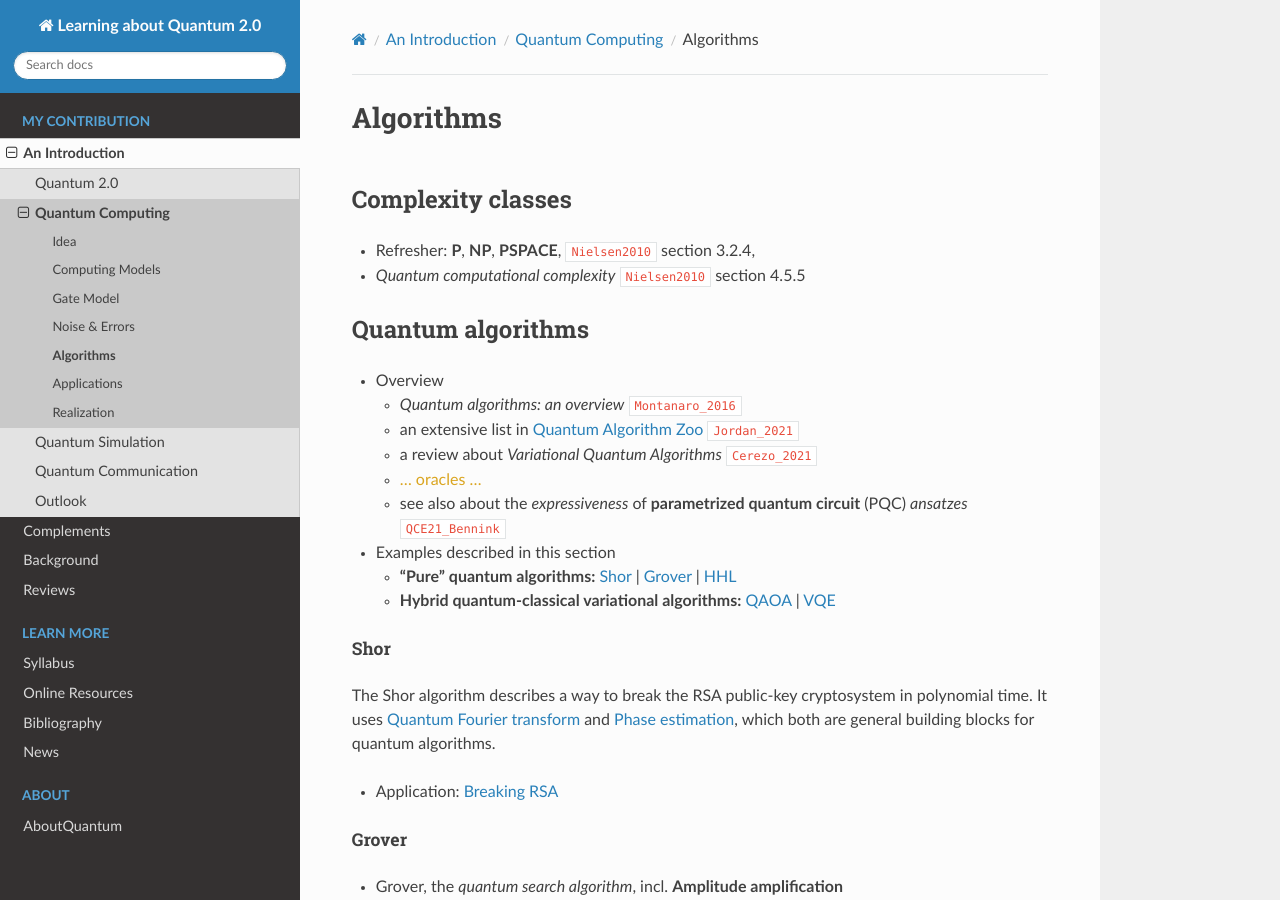
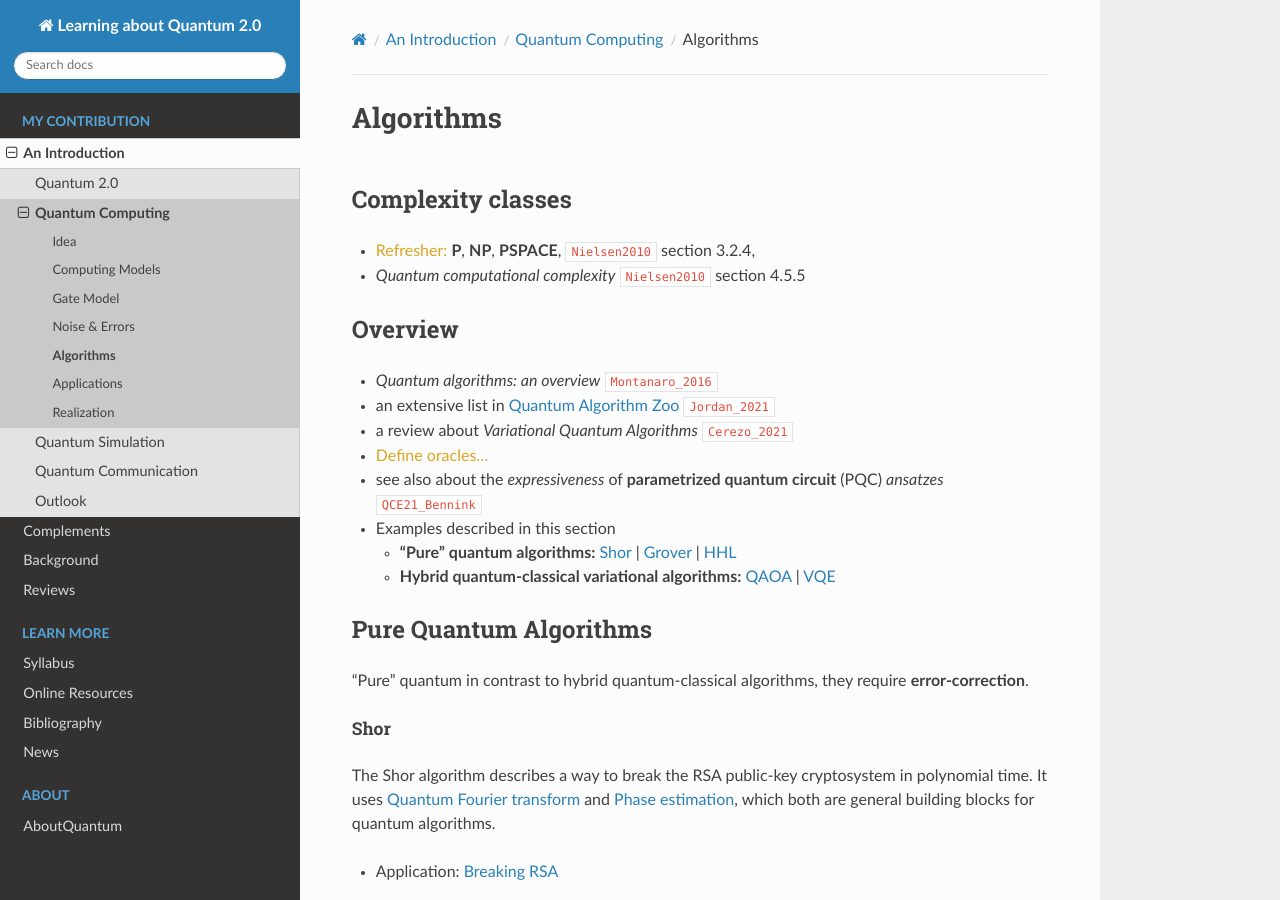
Before and after one commit to tomlqc/about-quantum, a Sphinx documentation site: the page built from source/intro/computing/algo.rst, in a window 1280 px wide and 900 px high. Built offline with Sphinx 7.4.7 and the Read the Docs theme 2.0.0, drawn with Linux system fonts in a browser that asks for light colours; cross-references to code outside the pages are shown as plain code; some of the changed text lies outside the part shown.

Commit message:
algo: split section into pure and variational

```diff
--- a/source/intro/computing/algo.rst
+++ b/source/intro/computing/algo.rst
@@ -17,21 +17,19 @@
 
 .. ---------------------------------------------------------------------------
 
-Quantum algorithms
-------------------
+Overview
+--------
 
-- Overview
+- *Quantum algorithms: an overview* :cite:`Montanaro_2016`
 
-  - *Quantum algorithms: an overview* :cite:`Montanaro_2016`
+- an extensive list in `Quantum Algorithm Zoo <https://quantumalgorithmzoo.org/>`_ :cite:`Jordan_2021`
 
-  - an extensive list in `Quantum Algorithm Zoo <https://quantumalgorithmzoo.org/>`_ :cite:`Jordan_2021`
+- a review about *Variational Quantum Algorithms* :cite:`Cerezo_2021`
 
-  - a review about *Variational Quantum Algorithms* :cite:`Cerezo_2021`
+- :draft:`Define oracles...`
 
-  - :draft:`... oracles ...`
-
-  - see also about the *expressiveness* of **parametrized quantum circuit** (PQC)
-    *ansatzes* :cite:`QCE21_Bennink`
+- see also about the *expressiveness* of **parametrized quantum circuit** (PQC)
+  *ansatzes* :cite:`QCE21_Bennink`
 
 - Examples described in this section
 
@@ -44,6 +42,12 @@
     :ref:`intro/computing/algo:QAOA` |
     :ref:`intro/computing/algo:VQE`
 
+.. ---------------------------------------------------------------------------
+
+Pure Quantum Algorithms
+-----------------------
+
+"Pure" quantum in contrast to hybrid quantum-classical algorithms, they require **error-correction**.
 
 Shor
 ^^^^
@@ -98,6 +102,13 @@
 
 * See also *Hybrid quantum linear equation algorithm* :cite:`Lee_2019`
 
+.. ---------------------------------------------------------------------------
+
+Variational Quantum Algorithms
+------------------------------
+
+Hybrid quantum-classical algorithms, they are designed to work also on **NISQ** hardware
+and tolerate some amount of noise. The classical part is an optimization task.
 
 QAOA
 ^^^^
```
Also changed, not shown: other parts of source/intro/computing/algo.rst (+1 -1 lines).
